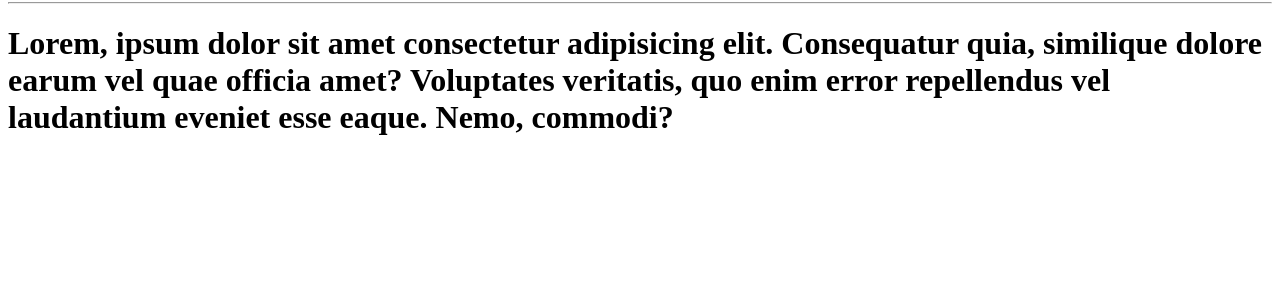
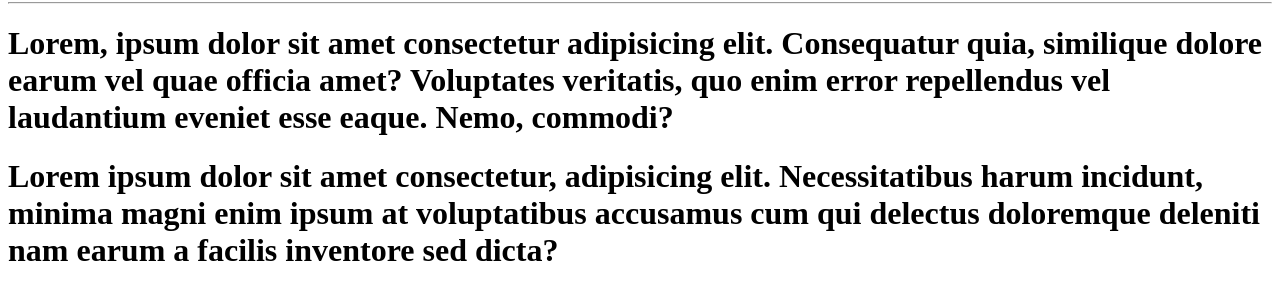
Before and after one commit to Caduh2269/helo-word, a plain HTML site: page arquivo/index.html in a window 1280 px wide. Shown: the part 78-378 px from the top of the page. Drawn offline with Linux system fonts and the light colour scheme.

Commit message:
novo paragrafo

```diff
--- a/arquivo/index.html
+++ b/arquivo/index.html
@@ -9,5 +9,6 @@
     <h1>ola, mundo</h1>
     <hr>
     <h1>Lorem, ipsum dolor sit amet consectetur adipisicing elit. Consequatur quia, similique dolore earum vel quae officia amet? Voluptates veritatis, quo enim error repellendus vel laudantium eveniet esse eaque. Nemo, commodi?</h1>
+    <h1>Lorem ipsum dolor sit amet consectetur, adipisicing elit. Necessitatibus harum incidunt, minima magni enim ipsum at voluptatibus accusamus cum qui delectus doloremque deleniti nam earum a facilis inventore sed dicta?</h1>
 </body>
 </html>
```
